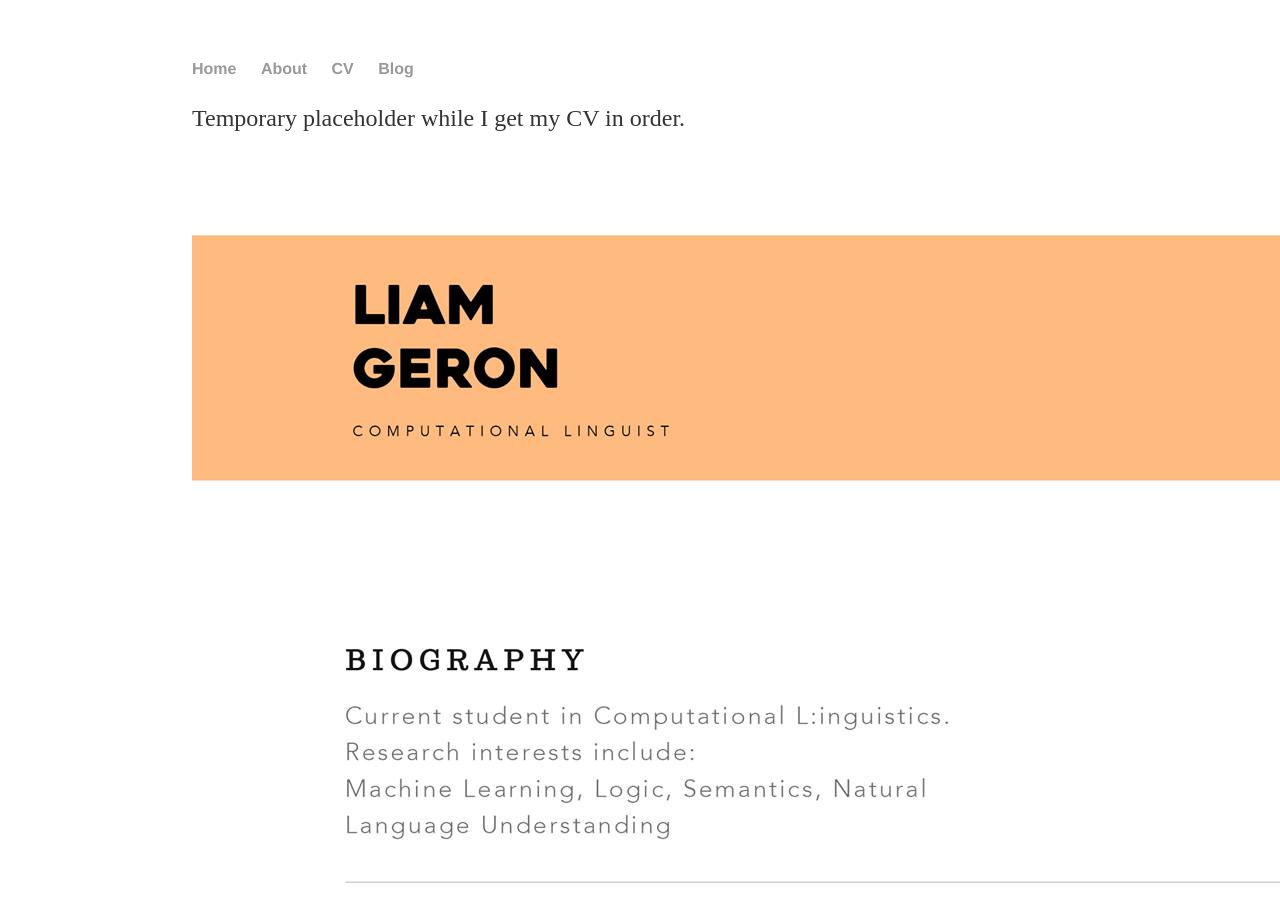
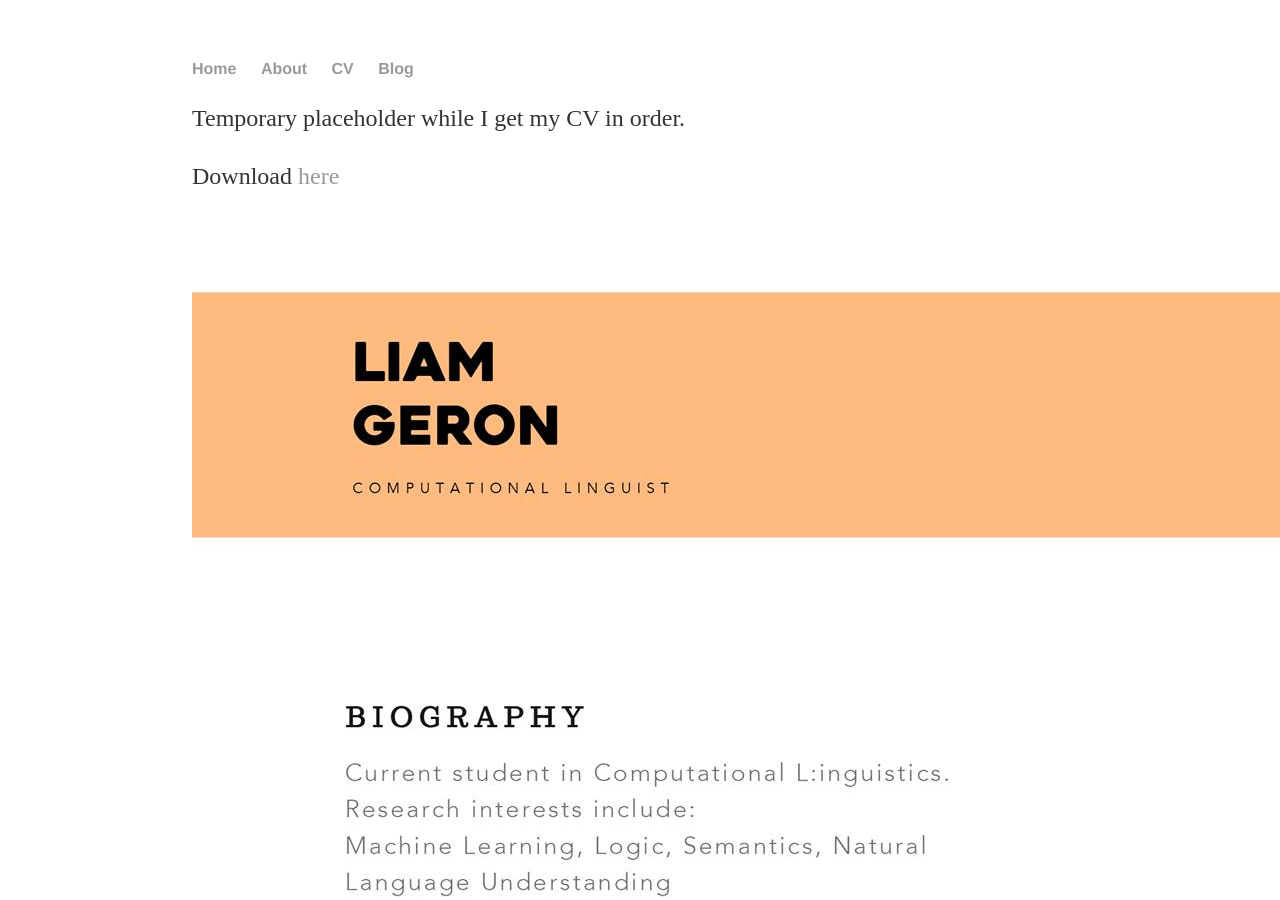
Before and after one commit to liamge/liamge.github.io, a Jekyll site: the page built from cv/index.md, in a window 1280 px wide and 900 px high. Built offline with Jekyll 4.4.1, drawn with Linux system fonts in a browser that asks for light colours; our own code applies the rules of GitHub Pages for plain Markdown files.

Commit message:
Update index.md

```diff
--- a/cv/index.md
+++ b/cv/index.md
@@ -1,3 +1,5 @@
 Temporary placeholder while I get my CV in order.
 
+Download [here](https://github.com/liamge/liamge.github.io/raw/master/images/resume.jpg)
+
 ![resume](/images/resume.jpg)
```
